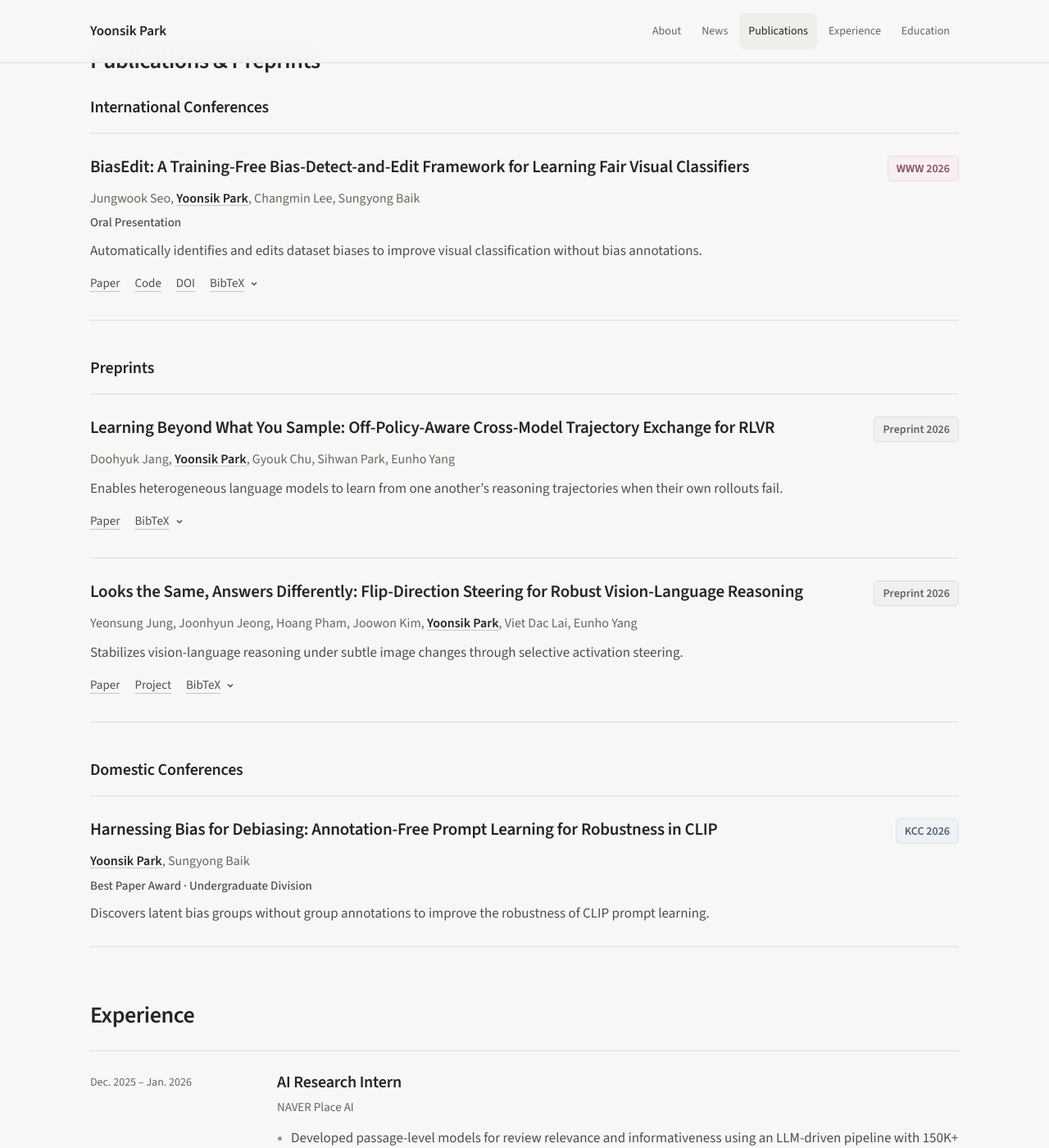
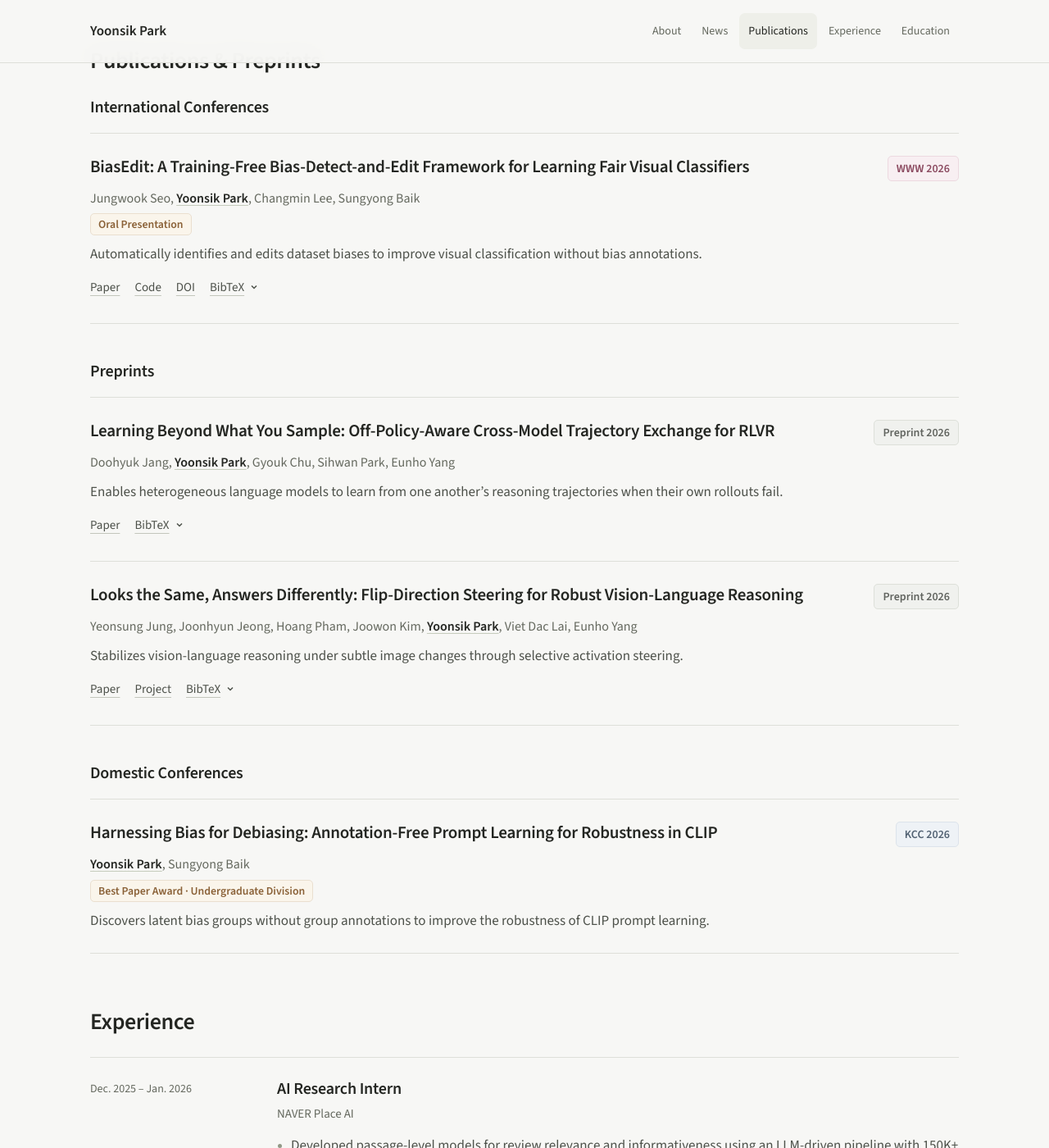
Before and after one commit to yoonsik-ai/yoonsik-ai.github.io, a Jekyll site: the page built from index.md, in a window 1280 px wide and 1400 px high, scrolled down 1033 px. Shown: the whole window at 82% size. Built offline with Jekyll 4.4.1, drawn with Linux system fonts in a browser that asks for light colours.

Commit message:
Style publication highlights

```diff
--- a/_includes/publication.html
+++ b/_includes/publication.html
@@ -14,7 +14,7 @@
       <span class="venue-badge" style="--venue-bg: {{ venue_style.background | escape }}; --venue-text: {{ venue_style.text | escape }}; --venue-border: {{ venue_style.border | escape }};">{{ venue_label | escape }} {{ paper.year }}</span>
     </div>
     <p class="publication-authors">{% for author in paper.authors %}{% if author == site.data.profile.name %}<strong>{{ author | escape }}</strong>{% else %}{{ author | escape }}{% endif %}{% unless forloop.last %}, {% endunless %}{% endfor %}</p>
-    {% if paper.highlight and paper.highlight != '' %}<p class="publication-distinction">{{ paper.highlight | escape }}</p>{% endif %}
+    {% if paper.highlight and paper.highlight != '' %}<p class="publication-distinction"><span class="pub-highlight">{{ paper.highlight | escape }}</span></p>{% endif %}
     {% if paper.summary and paper.summary != '' %}<p class="publication-summary">{{ paper.summary | escape }}</p>{% endif %}
     {% if paper.links.size > 0 or citation != '' %}
     <div class="publication-actions">
--- a/assets/css/style.css
+++ b/assets/css/style.css
@@ -269,3 +269,15 @@ summary.paper-link::-webkit-details-marker { display: none; }
   .citation-details { display: none; }
   .profile-link, .paper-link { color: #111; background: #fff; }
 }
+
+.pub-highlight {
+  display: inline-block;
+  padding: 2px 9px;
+  background: #faf5eb;
+  color: #8a6137;
+  border: 1px solid #eadfcf;
+  border-radius: 5px;
+  font-size: 0.86rem;
+  font-weight: 600;
+  line-height: 1.5;
+}
```
